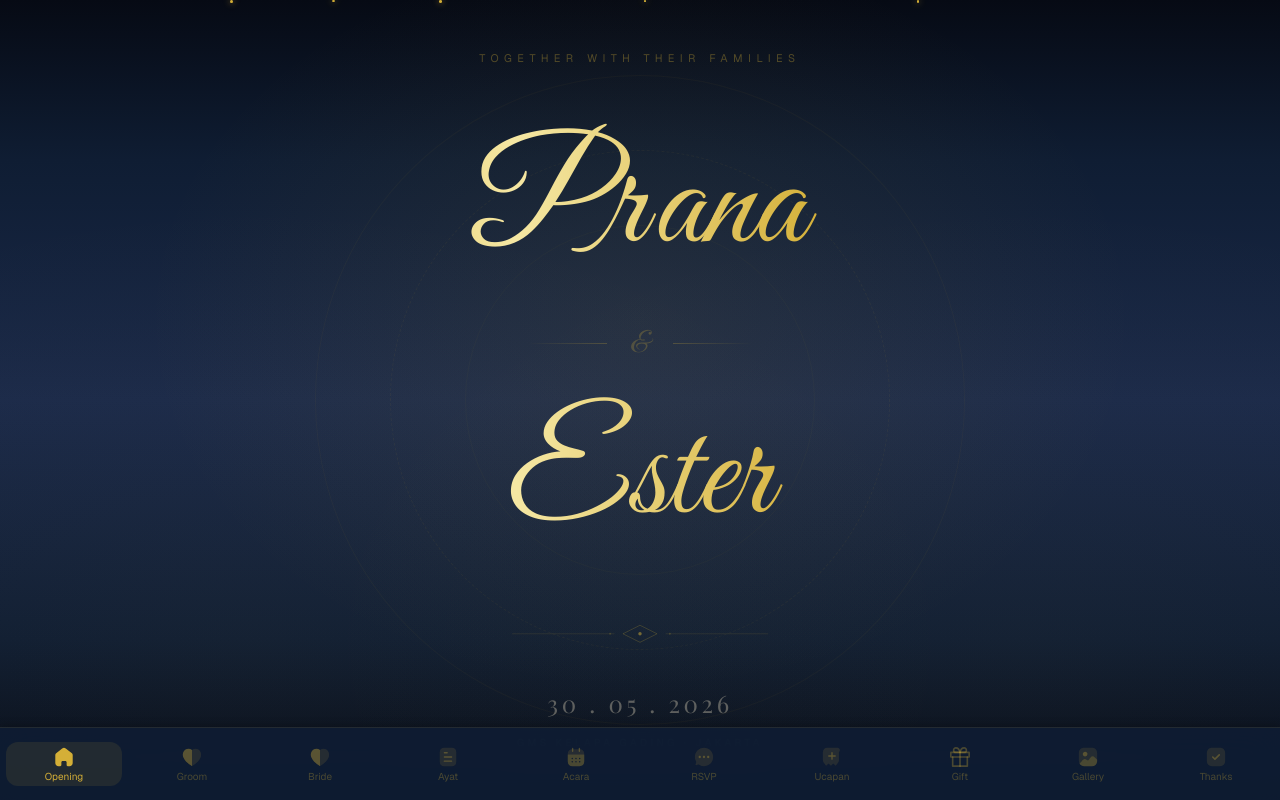
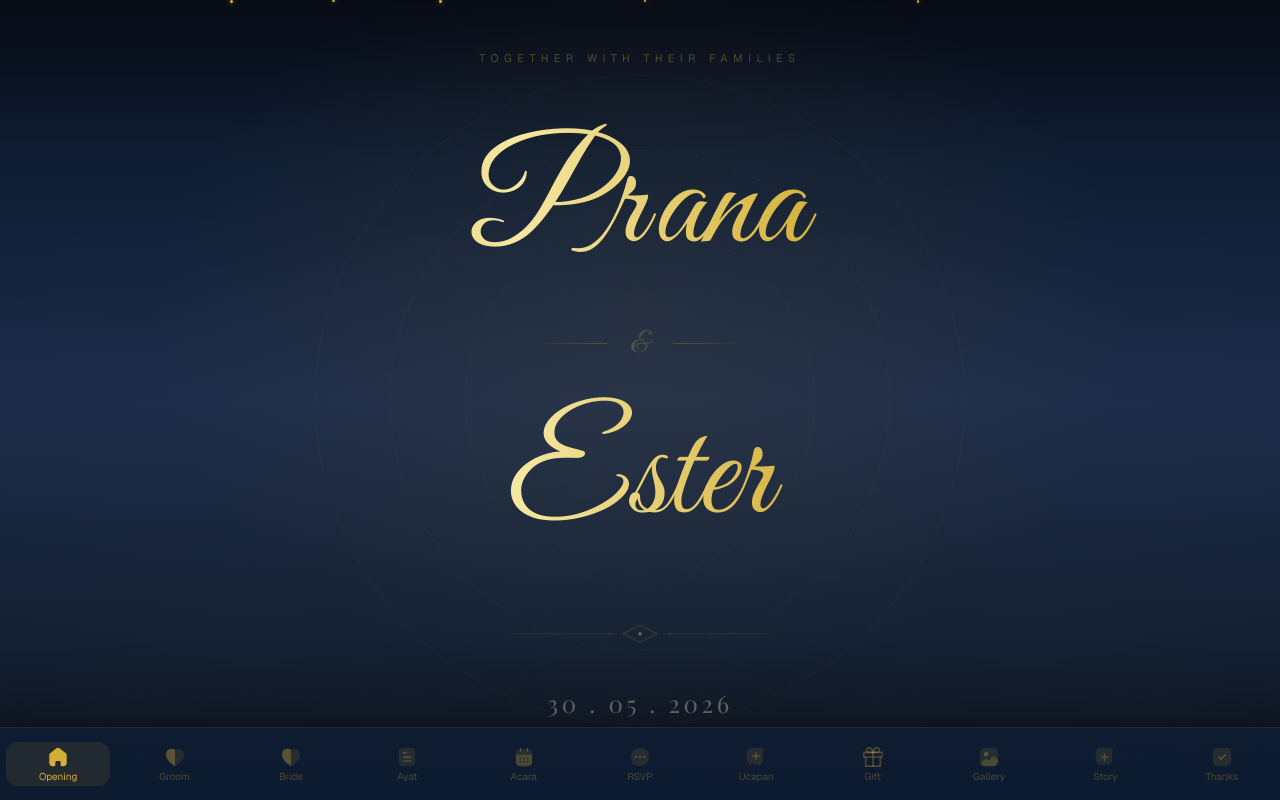
Before and after one commit to pranahonk/prana-ester-wedding, a Next.js app: page / in a window 1280 px wide. Both pictures are taken after a click on the button "BUKA UNDANGAN". Built offline with nearby package versions, Linux system fonts and the light colour scheme; no server answers.

Commit message:
feat: add Story navigation link to BottomNav with href-based routing

```diff
--- a/app/components/BottomNav.tsx
+++ b/app/components/BottomNav.tsx
@@ -2,8 +2,10 @@
 
 import { useEffect, useRef } from "react";
 import { motion } from "framer-motion";
+import Link from "next/link";
+import { usePathname } from "next/navigation";
 
-const NAV_ITEMS: { label: string; slide: number; icon: React.ReactNode }[] = [
+const NAV_ITEMS: { label: string; slide?: number; href?: string; icon: React.ReactNode }[] = [
   {
     label: "Opening",
     slide: 1,
@@ -99,6 +101,16 @@ const NAV_ITEMS: { label: string; slide: number; icon: React.ReactNode }[] = [
     ),
   },
   {
+    label: "Story",
+    href: "/story",
+    icon: (
+      <svg width="22" height="22" viewBox="0 0 24 24" fill="none" xmlns="http://www.w3.org/2000/svg">
+        <path opacity=".4" d="M17.29 2H6.71C4.21 2 2 4.21 2 6.71v8.58c0 .96.3 1.89.86 2.67l2.2 3.07c.31.44.94.46 1.28.05l1.19-1.43c.34-.41.95-.42 1.31-.03l1.28 1.39c.37.41.99.41 1.37 0l1.28-1.39c.36-.39.97-.38 1.31.03l1.19 1.43c.34.41.97.39 1.28-.05l2.2-3.07c.56-.78.86-1.71.86-2.67V6.71C22 4.21 19.79 2 17.29 2Z" fill="currentColor" />
+        <path d="M10.75 8.63c0-.41.34-.75.75-.75s.75.34.75.75v2.75h2.75c.41 0 .75.34.75.75s-.34.75-.75.75H12.25v2.75c0 .41-.34.75-.75.75s-.75-.34-.75-.75v-2.75H8c-.41 0-.75-.34-.75-.75s.34-.75.75-.75h2.75V8.63Z" fill="currentColor" />
+      </svg>
+    ),
+  },
+  {
     label: "Thanks",
     slide: 10,
     icon: (
@@ -120,11 +132,12 @@ export default function BottomNav({
   visible: boolean;
 }) {
   const scrollRef = useRef<HTMLDivElement>(null);
+  const pathname = usePathname();
 
-  // Find which nav item is closest active match
+  // Find which nav item is closest active match (for slide-based items)
   function getActiveIdx() {
     for (let i = NAV_ITEMS.length - 1; i >= 0; i--) {
-      if (currentSlide >= NAV_ITEMS[i].slide) return i;
+      if (NAV_ITEMS[i].slide && currentSlide >= NAV_ITEMS[i].slide!) return i;
     }
     return 0;
   }
@@ -179,18 +192,12 @@ export default function BottomNav({
           style={{ minWidth: "100%", width: "max-content", margin: "0 auto" }}
         >
         {NAV_ITEMS.map((item, idx) => {
-          const isActive = idx === activeIndex;
-          return (
-            <li
-              key={item.label}
-              className="nav-item flex-none"
-              style={{ width: 76, minWidth: 72, maxWidth: 88 }}
-            >
-              <button
-                onClick={() => onNavigate(item.slide)}
-                className="relative flex flex-col items-center justify-center w-full h-full cursor-pointer transition-colors duration-200 gap-1 py-2"
-                style={{ color: isActive ? "#D4AF37" : "rgba(212, 175, 55, 0.3)" }}
-              >
+          const isActive = item.href
+            ? pathname === item.href
+            : idx === activeIndex;
+
+          const navContent = (
+            <>
               {/* Active background */}
               {isActive && (
                 <motion.div
@@ -210,7 +217,32 @@ export default function BottomNav({
               >
                 {item.label}
               </span>
+            </>
+          );
+
+          return (
+            <li
+              key={item.label}
+              className="nav-item flex-none"
+              style={{ width: 76, minWidth: 72, maxWidth: 88 }}
+            >
+              {item.href ? (
+                <Link
+                  href={item.href}
+                  className="relative flex flex-col items-center justify-center w-full h-full cursor-pointer transition-colors duration-200 gap-1 py-2"
+                  style={{ color: isActive ? "#D4AF37" : "rgba(212, 175, 55, 0.3)" }}
+                >
+                  {navContent}
+                </Link>
+              ) : (
+                <button
+                  onClick={() => onNavigate(item.slide!)}
+                  className="relative flex flex-col items-center justify-center w-full h-full cursor-pointer transition-colors duration-200 gap-1 py-2"
+                  style={{ color: isActive ? "#D4AF37" : "rgba(212, 175, 55, 0.3)" }}
+                >
+                  {navContent}
                 </button>
+              )}
             </li>
           );
         })}
```
Lines whose indentation alone changed are shown as unchanged.
